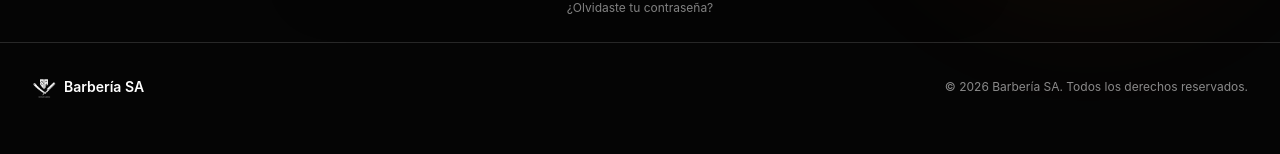
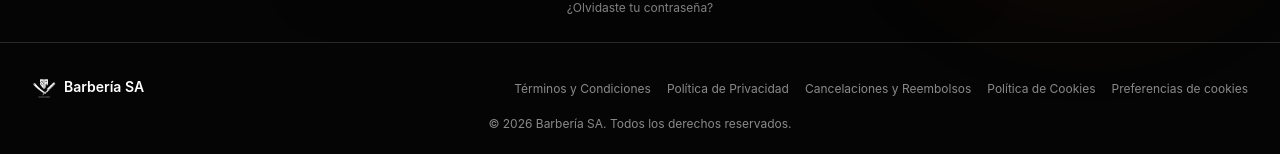
Before and after one commit to arenasFran/proyecto-integrador-Pedro-Fran, a React (Vite) app in the folder frontend-barber/: page /login in a window 1280 px wide. Shown: the part 798-952 px from the top of the page. Before the commit the page ends 929 px from the top, so only its background shows below. Built offline with nearby package versions, Linux system fonts and the light colour scheme; no server answers; what @mercadopago/sdk-react would draw is missing.

Commit message:
feat(frontend): enlaces a políticas legales en footers y confirmación de reserva

```diff
--- a/frontend-barber/src/components/client/PublicFooter.tsx
+++ b/frontend-barber/src/components/client/PublicFooter.tsx
@@ -1,18 +1,48 @@
 import React from 'react';
+import { Link } from 'react-router-dom';
+import { openCookiePreferences } from '../../utils/cookieConsent';
+
+const legalLinks = [
+  { to: '/terminos', label: 'Términos y Condiciones' },
+  { to: '/privacidad', label: 'Política de Privacidad' },
+  { to: '/cancelaciones', label: 'Cancelaciones y Reembolsos' },
+  { to: '/cookies', label: 'Política de Cookies' },
+];
 
 export const PublicFooter: React.FC = () => {
   return (
     <footer className="border-t border-[#282828] bg-[#050505]">
       <div className="mx-auto max-w-7xl px-4 py-8 sm:px-6 lg:px-8">
-        <div className="flex flex-col items-center gap-4 sm:flex-row sm:justify-between">
+        <div className="flex flex-col items-center gap-6 sm:flex-row sm:justify-between">
           <div className="flex items-center gap-2 text-[14px] font-semibold text-white">
             <img src="/logo-barberia.PNG" alt="Barbería SA" className="h-6 w-auto" />
             Barbería SA
           </div>
-          <p className="text-[12px] text-[#8A8A8A]">
-            &copy; {new Date().getFullYear()} Barbería SA. Todos los derechos reservados.
-          </p>
+          <ul className="flex flex-wrap items-center justify-center gap-x-4 gap-y-2">
+            {legalLinks.map((link) => (
+              <li key={link.to}>
+                <Link
+                  to={link.to}
+                  className="text-[12px] text-[#8A8A8A] hover:text-[#FF5C00] transition-colors"
+                >
+                  {link.label}
+                </Link>
+              </li>
+            ))}
+            <li>
+              <button
+                type="button"
+                onClick={openCookiePreferences}
+                className="text-[12px] text-[#8A8A8A] hover:text-[#FF5C00] transition-colors"
+              >
+                Preferencias de cookies
+              </button>
+            </li>
+          </ul>
         </div>
+        <p className="mt-4 text-center text-[12px] text-[#8A8A8A]">
+          &copy; {new Date().getFullYear()} Barbería SA. Todos los derechos reservados.
+        </p>
       </div>
     </footer>
   );
--- a/frontend-barber/src/components/client/booking/ClientDataOverlay.tsx
+++ b/frontend-barber/src/components/client/booking/ClientDataOverlay.tsx
@@ -205,6 +205,19 @@ export const ClientDataOverlay: React.FC<ClientDataOverlayProps> = ({
               <p className="text-[12px] text-red-400 mb-4">{confirmError}</p>
             )}
 
+            <p className="mb-4 text-[12px] leading-snug text-[#8A8A8A]">
+              Al confirmar aceptás la{' '}
+              <a
+                href="/cancelaciones"
+                target="_blank"
+                rel="noopener noreferrer"
+                className="text-[#FF5C00] hover:underline"
+              >
+                Política de Cancelación y Reembolsos
+              </a>
+              .
+            </p>
+
             <div className="mb-5">
               <p className="text-[13px] font-medium text-white mb-3">Método de pago</p>
               <div className="flex flex-col gap-2">
--- a/frontend-barber/src/components/common/AppFooter.tsx
+++ b/frontend-barber/src/components/common/AppFooter.tsx
@@ -2,6 +2,7 @@ import React from 'react';
 import { useLocation, useNavigate } from 'react-router-dom';
 import { getTokenUser } from '../../utils/token';
 import { getAccessToken } from '../../services/api';
+import { openCookiePreferences } from '../../utils/cookieConsent';
 
 export const AppFooter: React.FC = () => {
   const navigate = useNavigate();
@@ -21,7 +22,7 @@ export const AppFooter: React.FC = () => {
 
   return (
     <footer className="bg-[#1A1A1A] border-t border-[#282828] px-[5vw] pt-6 pb-8">
-      <div className="grid grid-cols-1 sm:grid-cols-2 lg:grid-cols-[1.2fr_1fr_1fr_1fr] gap-10 pb-11 border-b border-white/10">
+      <div className="grid grid-cols-1 sm:grid-cols-2 lg:grid-cols-[1.2fr_1fr_1fr_1fr_1fr] gap-10 pb-11 border-b border-white/10">
         <div>
           <button onClick={() => navigate('/')} className="flex items-center gap-2 mb-3">
             <img src="/logo-barberia.PNG" alt="Barbería SA" className="h-12 w-auto" />
@@ -63,6 +64,24 @@ export const AppFooter: React.FC = () => {
           <a href="#" className="block text-sm mb-3 text-white/85 hover:text-[#FF5C00] transition">WhatsApp</a>
           <a href="#" className="block text-sm mb-3 text-white/85 hover:text-[#FF5C00] transition">Facebook</a>
         </div>
+        <div>
+          <h4 className="text-[11px] uppercase tracking-wide text-[#8A8A8A] mb-4">Legal</h4>
+          <button onClick={() => navigate('/terminos')} className="block text-sm mb-3 text-white/85 hover:text-[#FF5C00] transition">
+            Términos y Condiciones
+          </button>
+          <button onClick={() => navigate('/privacidad')} className="block text-sm mb-3 text-white/85 hover:text-[#FF5C00] transition">
+            Política de Privacidad
+          </button>
+          <button onClick={() => navigate('/cancelaciones')} className="block text-sm mb-3 text-white/85 hover:text-[#FF5C00] transition">
+            Cancelaciones y Reembolsos
+          </button>
+          <button onClick={() => navigate('/cookies')} className="block text-sm mb-3 text-white/85 hover:text-[#FF5C00] transition">
+            Política de Cookies
+          </button>
+          <button onClick={openCookiePreferences} className="block text-sm mb-3 text-white/85 hover:text-[#FF5C00] transition">
+            Preferencias de cookies
+          </button>
+        </div>
       </div>
       <div className="flex justify-between items-center pt-6 text-xs text-[#8A8A8A] flex-wrap gap-3">
         <span>&copy; {new Date().getFullYear()} Barbería SA. Todos los derechos reservados.</span>
```
